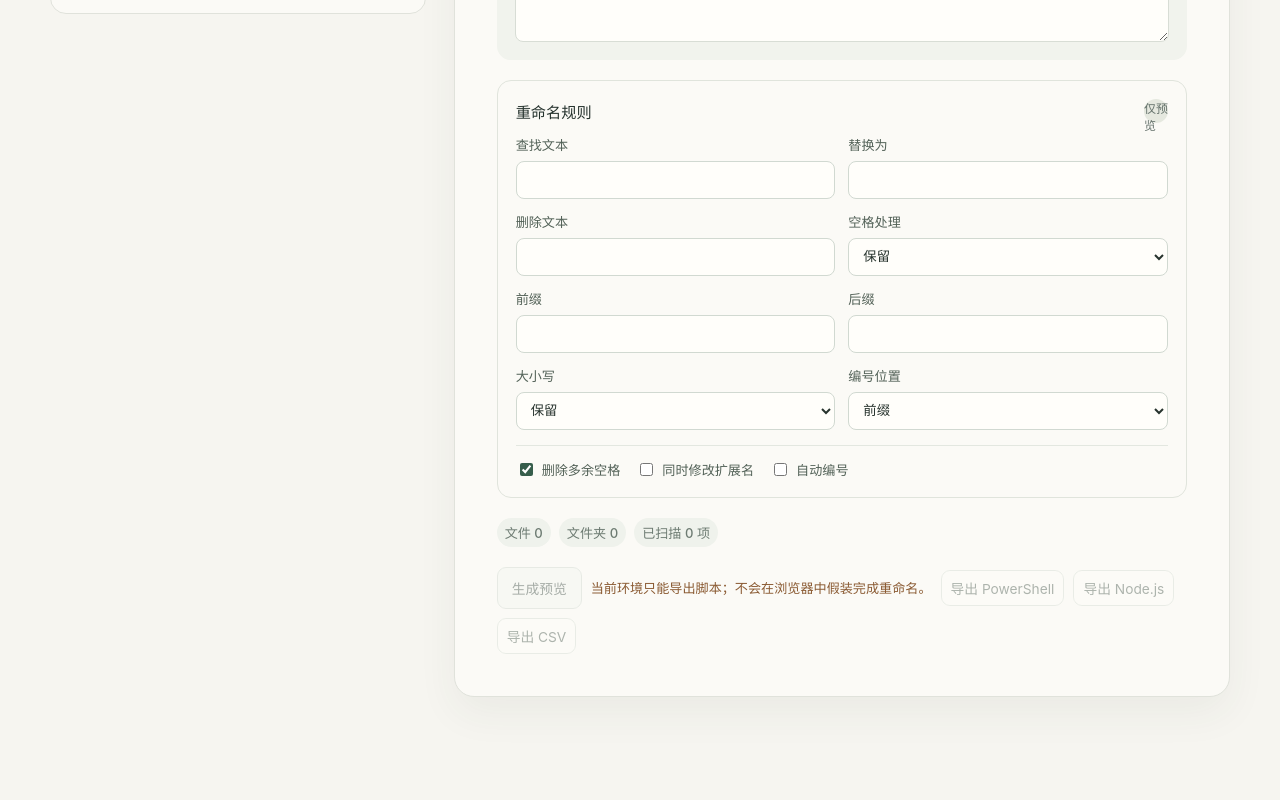
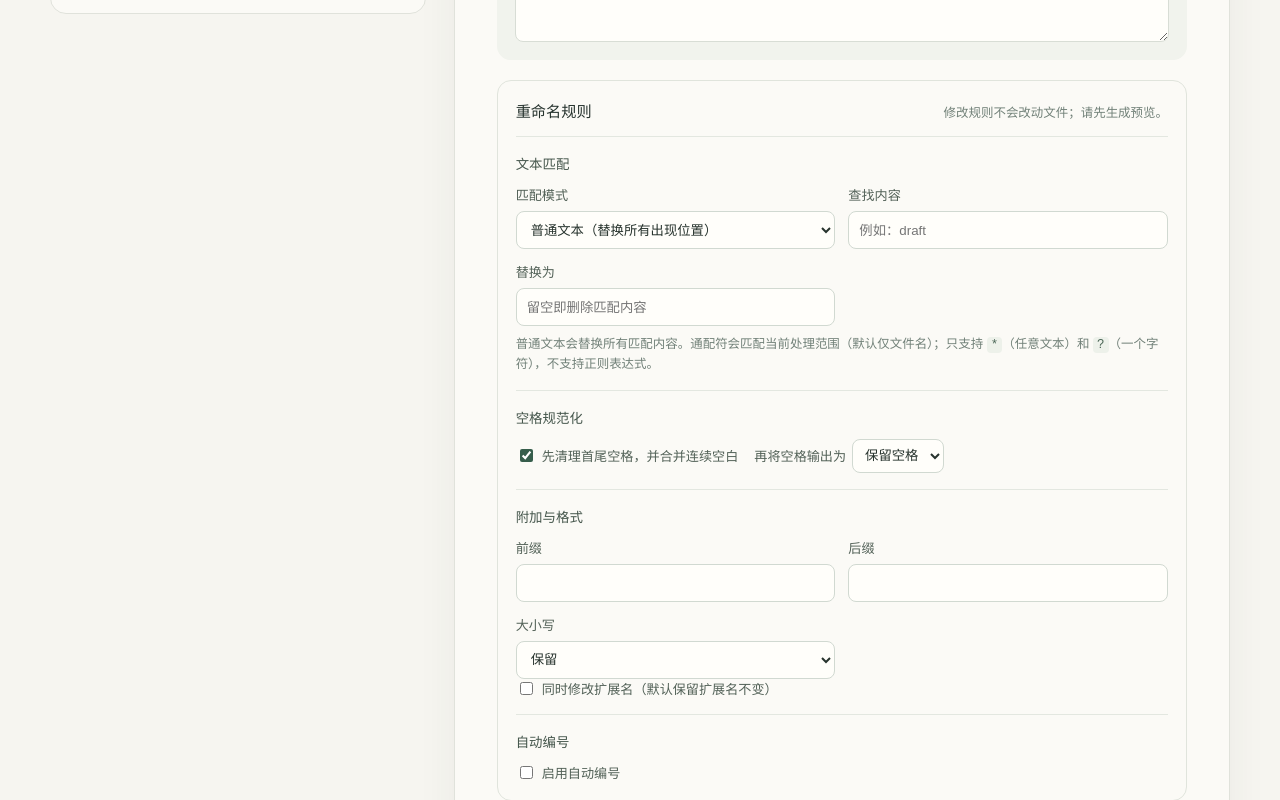
Before and after one commit to MrO-O/SlowTools, a React (Vite) app: page / in a window 1280 px wide. Shown: the part 780-1580 px from the top of the page. Before the commit the page ends 1529 px from the top, so only its background shows below. Built offline with nearby package versions, Linux system fonts and the light colour scheme.

Commit message:
feat: refine batch renaming rules

```diff
--- a/src/styles/app.css
+++ b/src/styles/app.css
@@ -98,15 +98,23 @@ textarea.folder-tree-result { min-height: 320px; resize: vertical; background: #
 .renamer-settings { align-items: end; }
 .renamer-settings > label:first-child { display: flex; align-items: center; gap: 7px; padding-bottom: 10px; font-weight: 500; }
 .rename-rules { padding: 18px; border: 1px solid #e0e4dc; border-radius: 14px; }
-.rename-rules .section-heading { padding: 0 0 12px; }
-.rename-rules h3 { margin: 0; font-size: 0.95rem; }
+.rules-heading { display: flex; flex-wrap: wrap; align-items: baseline; justify-content: space-between; gap: 8px 18px; padding-bottom: 14px; }
+.rules-heading h3 { margin: 0; font-size: 0.95rem; }
+.rules-heading p, .rule-help { margin: 0; color: #718078; font-size: 0.78rem; line-height: 1.5; }
+.rule-group { padding: 16px 0; border-top: 1px solid #e3e7e0; }
+.rule-group h4 { margin: 0 0 12px; color: #44554b; font-size: 0.84rem; }
+.rule-group:last-child { padding-bottom: 0; }
+.rule-help { margin-top: 9px; }
+.rule-help code { padding: 1px 4px; border-radius: 4px; background: #edf1ea; color: #4b6656; }
 .rules-grid { display: grid; grid-template-columns: repeat(2, minmax(0, 1fr)); gap: 13px; }
 .rules-grid label, .checkbox-row label { color: #526157; font-size: 0.82rem; }
 .rules-grid label { display: grid; gap: 7px; font-weight: 700; }
 .rules-grid input, .rules-grid select, .checkbox-row input[type="number"] { width: 100%; min-height: 38px; padding: 8px 10px; border: 1px solid #d1d9d1; border-radius: 8px; background: #fffefa; color: #27332d; }
 .rename-rules .checkbox-row { margin-top: 15px; padding-top: 14px; border-top: 1px solid #e3e7e0; }
+.rule-group .checkbox-row { margin: 0; padding: 0; border: 0; }
 .rename-rules .checkbox-row label { font-weight: 500; }
 .rename-rules .checkbox-row label:has(input[type="number"]) { display: grid; min-width: 85px; }
+.rename-rules .checkbox-row select { min-height: 34px; padding: 6px 8px; border: 1px solid #d1d9d1; border-radius: 8px; background: #fffefa; color: #27332d; }
 .renamer-actions { display: flex; flex-wrap: wrap; align-items: center; gap: 9px; }
 .execution-note { color: #8a5a32; font-size: 0.82rem; }
 .preview-summary { display: flex; flex-wrap: wrap; gap: 8px; }
--- a/src/tools/batch-renamer/BatchRenamerTool.tsx
+++ b/src/tools/batch-renamer/BatchRenamerTool.tsx
@@ -19,9 +19,9 @@ const defaultSettings: RenamerSettings = {
   maxDepth: 3,
   maxEntries: 10_000,
   excludedNames: DEFAULT_EXCLUDED_NAMES.join(', '),
+  matchMode: 'literal',
   findText: '',
   replaceText: '',
-  removeText: '',
   spaceMode: 'keep',
   trimExtraSpaces: true,
   prefix: '',
@@ -228,7 +228,7 @@ export function BatchRenamerTool() {
 
       <input ref={filesInput} className="visually-hidden" type="file" multiple onChange={selectFiles} />
       <div className="folder-tree-actions">
-        <button className="primary-button" type="button" onClick={selectDirectory} disabled={isScanning || isRenaming}>选择文件夹</button>
+        <button className="primary-button" type="button" onClick={selectDirectory} disabled={isScanning || isRenaming || !directoryPicker}>选择文件夹</button>
         <button className="secondary-button" type="button" onClick={() => filesInput.current?.click()} disabled={isScanning || isRenaming}>选择文件列表</button>
         <span className="selected-directory">{sourceName || '尚未选择输入'}</span>
         <button className="secondary-button" type="button" onClick={scanFiles} disabled={isScanning || isRenaming || (!directory && !selectedFiles.length)}>扫描文件</button>
@@ -244,22 +244,42 @@ export function BatchRenamerTool() {
       </div>
 
       <section className="rename-rules" aria-labelledby="rename-rules-title">
-        <div className="section-heading"><h3 id="rename-rules-title">重命名规则</h3><span>仅预览</span></div>
-        <div className="rules-grid">
-          <label>查找文本<input value={settings.findText} onChange={(event) => updateSetting('findText', event.target.value)} /></label>
-          <label>替换为<input value={settings.replaceText} onChange={(event) => updateSetting('replaceText', event.target.value)} /></label>
-          <label>删除文本<input value={settings.removeText} onChange={(event) => updateSetting('removeText', event.target.value)} /></label>
-          <label>空格处理<select value={settings.spaceMode} onChange={(event) => updateSetting('spaceMode', event.target.value as RenameRules['spaceMode'])}><option value="keep">保留</option><option value="underscore">替换为下划线</option><option value="hyphen">替换为连字符</option></select></label>
-          <label>前缀<input value={settings.prefix} onChange={(event) => updateSetting('prefix', event.target.value)} /></label>
-          <label>后缀<input value={settings.suffix} onChange={(event) => updateSetting('suffix', event.target.value)} /></label>
-          <label>大小写<select value={settings.caseMode} onChange={(event) => updateSetting('caseMode', event.target.value as RenameRules['caseMode'])}><option value="keep">保留</option><option value="lower">统一小写</option><option value="upper">统一大写</option></select></label>
-          <label>编号位置<select value={settings.numberPosition} onChange={(event) => updateSetting('numberPosition', event.target.value as RenameRules['numberPosition'])}><option value="prefix">前缀</option><option value="suffix">后缀</option></select></label>
+        <div className="rules-heading"><h3 id="rename-rules-title">重命名规则</h3><p>修改规则不会改动文件；请先生成预览。</p></div>
+
+        <div className="rule-group">
+          <h4>文本匹配</h4>
+          <div className="rules-grid">
+            <label>匹配模式<select value={settings.matchMode} onChange={(event) => updateSetting('matchMode', event.target.value as RenameRules['matchMode'])}><option value="literal">普通文本（替换所有出现位置）</option><option value="wildcard">通配符（匹配整个文件名）</option></select></label>
+            <label>查找内容<input value={settings.findText} placeholder={settings.matchMode === 'wildcard' ? settings.modifyExtension ? '例如：report-*.txt' : '例如：report-*' : '例如：draft'} onChange={(event) => updateSetting('findText', event.target.value)} /></label>
+            <label>替换为<input value={settings.replaceText} placeholder="留空即删除匹配内容" onChange={(event) => updateSetting('replaceText', event.target.value)} /></label>
+          </div>
+          <p className="rule-help">普通文本会替换所有匹配内容。通配符会匹配当前处理范围（默认仅文件名）；只支持 <code>*</code>（任意文本）和 <code>?</code>（一个字符），不支持正则表达式。</p>
         </div>
-        <div className="checkbox-row" role="group" aria-label="重命名规则选项">
-          <label><input type="checkbox" checked={settings.trimExtraSpaces} onChange={(event) => updateSetting('trimExtraSpaces', event.target.checked)} />删除多余空格</label>
-          <label><input type="checkbox" checked={settings.modifyExtension} onChange={(event) => updateSetting('modifyExtension', event.target.checked)} />同时修改扩展名</label>
-          <label><input type="checkbox" checked={settings.numberingEnabled} onChange={(event) => updateSetting('numberingEnabled', event.target.checked)} />自动编号</label>
-          {settings.numberingEnabled && <><label>起始数字<input type="number" value={settings.numberStart} onChange={(event) => updateSetting('numberStart', Number(event.target.value))} /></label><label>位数<input type="number" min="1" max="12" value={settings.numberPadding} onChange={(event) => updateSetting('numberPadding', Number(event.target.value))} /></label></>}
+
+        <div className="rule-group">
+          <h4>空格规范化</h4>
+          <div className="checkbox-row" role="group" aria-label="空格规则">
+            <label><input type="checkbox" checked={settings.trimExtraSpaces} onChange={(event) => updateSetting('trimExtraSpaces', event.target.checked)} />先清理首尾空格，并合并连续空白</label>
+            <label>再将空格输出为<select value={settings.spaceMode} onChange={(event) => updateSetting('spaceMode', event.target.value as RenameRules['spaceMode'])}><option value="keep">保留空格</option><option value="underscore">下划线</option><option value="hyphen">连字符</option></select></label>
+          </div>
+        </div>
+
+        <div className="rule-group">
+          <h4>附加与格式</h4>
+          <div className="rules-grid">
+            <label>前缀<input value={settings.prefix} onChange={(event) => updateSetting('prefix', event.target.value)} /></label>
+            <label>后缀<input value={settings.suffix} onChange={(event) => updateSetting('suffix', event.target.value)} /></label>
+            <label>大小写<select value={settings.caseMode} onChange={(event) => updateSetting('caseMode', event.target.value as RenameRules['caseMode'])}><option value="keep">保留</option><option value="lower">统一小写</option><option value="upper">统一大写</option></select></label>
+          </div>
+          <div className="checkbox-row"><label><input type="checkbox" checked={settings.modifyExtension} onChange={(event) => updateSetting('modifyExtension', event.target.checked)} />同时修改扩展名（默认保留扩展名不变）</label></div>
+        </div>
+
+        <div className="rule-group">
+          <h4>自动编号</h4>
+          <div className="checkbox-row" role="group" aria-label="自动编号规则">
+            <label><input type="checkbox" checked={settings.numberingEnabled} onChange={(event) => updateSetting('numberingEnabled', event.target.checked)} />启用自动编号</label>
+            {settings.numberingEnabled && <><label>起始数字<input type="number" value={settings.numberStart} onChange={(event) => updateSetting('numberStart', Number(event.target.value))} /></label><label>位数<input type="number" min="1" max="12" value={settings.numberPadding} onChange={(event) => updateSetting('numberPadding', Number(event.target.value))} /></label><label>插入位置<select value={settings.numberPosition} onChange={(event) => updateSetting('numberPosition', event.target.value as RenameRules['numberPosition'])}><option value="prefix">文件名前</option><option value="suffix">文件名后</option></select></label></>}
+          </div>
         </div>
       </section>
 
--- a/src/tools/batch-renamer/renameRules.ts
+++ b/src/tools/batch-renamer/renameRules.ts
@@ -12,14 +12,28 @@ function splitFileName(name: string) {
   return { stem: name.slice(0, lastDot), extension: name.slice(lastDot) }
 }
 
+function wildcardToRegExp(pattern: string): RegExp {
+  const escaped = pattern
+    .split(/([*?])/u)
+    .map((part) => {
+      if (part === '*') return '.*'
+      if (part === '?') return '.'
+      return part.replace(/[|\\{}()[\]^$+?.]/gu, '\\$&')
+    })
+    .join('')
+  return new RegExp(`^${escaped}$`, 'u')
+}
+
+function applyTextReplacement(value: string, rules: RenameRules): string {
+  if (!rules.findText) return value
+  if (rules.matchMode === 'literal') {
+    return value.split(rules.findText).join(rules.replaceText)
+  }
+  return wildcardToRegExp(rules.findText).test(value) ? rules.replaceText : value
+}
+
 function transformText(value: string, rules: RenameRules): string {
-  let result = value
-  if (rules.findText) {
-    result = result.split(rules.findText).join(rules.replaceText)
-  }
-  if (rules.removeText) {
-    result = result.split(rules.removeText).join('')
-  }
+  let result = applyTextReplacement(value, rules)
   if (rules.trimExtraSpaces) {
     result = result.trim().replace(/\s+/gu, ' ')
   }
--- a/src/tools/batch-renamer/types.ts
+++ b/src/tools/batch-renamer/types.ts
@@ -16,9 +16,9 @@ export interface ScanProgress {
 }
 
 export interface RenameRules {
+  matchMode: 'literal' | 'wildcard'
   findText: string
   replaceText: string
-  removeText: string
   spaceMode: 'keep' | 'underscore' | 'hyphen'
   trimExtraSpaces: boolean
   prefix: string
```
Also changed, not shown: 1 other file (tests, documents, lock files or other folders).
